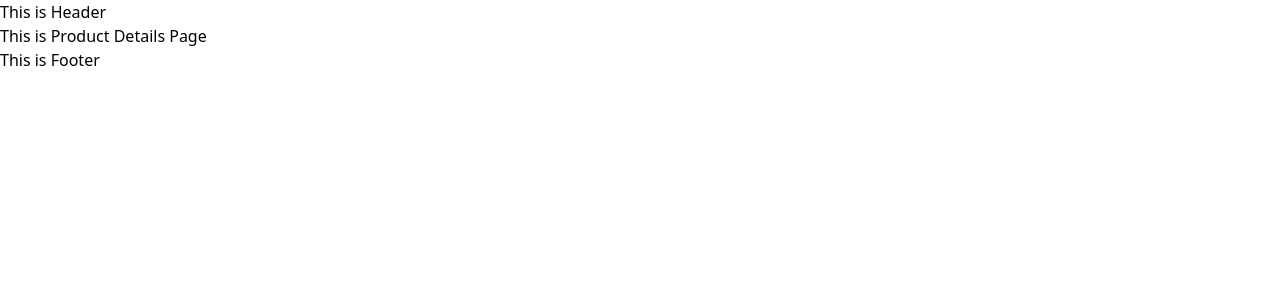
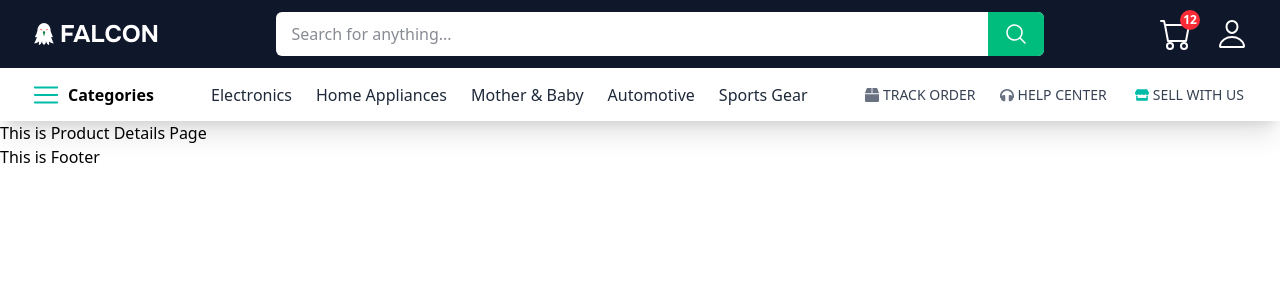
Before and after one commit to Nadim-Nion/falcon-project-steadfast, a React (Vite) app: page / in a window 1280 px wide. Shown: the top 300 px of the page. Built offline with nearby package versions, Linux system fonts and the light colour scheme.

Commit message:
responsive header for all screens

```diff
--- a/package.json
+++ b/package.json
@@ -13,6 +13,7 @@
     "@tailwindcss/vite": "^4.1.11",
     "react": "^19.1.0",
     "react-dom": "^19.1.0",
+    "react-icons": "^5.5.0",
     "react-router": "^7.6.3",
     "tailwindcss": "^4.1.11"
   },
--- a/src/index.css
+++ b/src/index.css
@@ -1,4 +1,9 @@
 @import "tailwindcss";
+
+@theme {
+  /* Custom monitor breakpoint */
+  --breakpoint-3xl: "1920px";
+}
 
 /* :root {
   font-family: system-ui, Avenir, Helvetica, Arial, sans-serif;
--- a/src/pages/shared/Header.jsx
+++ b/src/pages/shared/Header.jsx
@@ -1,10 +1,238 @@
-import React from "react";
+import React, { useState } from "react";
+import { HiMagnifyingGlass } from "react-icons/hi2";
+import { BsCart } from "react-icons/bs";
+import { IoPersonOutline } from "react-icons/io5";
+import { RxHamburgerMenu } from "react-icons/rx";
+import { FaBox, FaHeadphones, FaStore, FaTimes } from "react-icons/fa";
+import falcon from "../../assets/images/falcon.png";
 
 const Header = () => {
+  const [isMobileMenuOpen, setIsMobileMenuOpen] = useState(false);
+  const [isSearchOpen, setIsSearchOpen] = useState(false);
+
+  const toggleMobileMenu = () => {
+    setIsMobileMenuOpen(!isMobileMenuOpen);
+  };
+
+  const toggleSearch = () => {
+    setIsSearchOpen(!isSearchOpen);
+  };
+
   return (
-    <div>
-      <h2>This is Header</h2>
-    </div>
+    <header className="bg-slate-900 text-white">
+      {/* Top header */}
+      <div className="flex items-center justify-between px-3 py-3 sm:px-4 md:px-6 lg:px-8">
+        {/* Mobile hamburger menu button */}
+        <div className="flex items-center space-x-2 md:hidden">
+          <button
+            onClick={toggleMobileMenu}
+            className="text-white hover:text-gray-200 transition-colors"
+          >
+            {isMobileMenuOpen ? (
+              <FaTimes className="w-6 h-6" />
+            ) : (
+              <RxHamburgerMenu className="w-6 h-6" />
+            )}
+          </button>
+        </div>
+
+        {/* Falcon Logo Container */}
+        <div className="flex items-center space-x-2 md:space-x-6">
+          {/* Logo */}
+          <div className="flex items-center space-x-2">
+            <img src={falcon} alt="Falcon Logo" />
+          </div>
+        </div>
+
+        {/* Search bar container*/}
+        <div className="hidden md:flex flex-1 max-w-xl lg:max-w-2xl xl:max-w-3xl mx-4 lg:mx-8">
+          <div className="relative w-full">
+            <input
+              type="text"
+              placeholder="Search for anything..."
+              className="w-full px-3 py-2 lg:px-4 lg:py-2.5 pr-12 text-gray-900 bg-white rounded-md border-0 focus:outline-none focus:ring-2 focus:ring-emerald-500 text-sm lg:text-base"
+            />
+            <button className="absolute right-0 top-0 h-full px-3 lg:px-4 bg-emerald-500 text-white rounded-r-md hover:bg-emerald-600 transition-colors">
+              <HiMagnifyingGlass className="w-5 h-5 lg:w-6 lg:h-6" />
+            </button>
+          </div>
+        </div>
+
+        {/* Mobile only search button (icon) */}
+        <div className="md:hidden">
+          <button
+            onClick={toggleSearch}
+            className="text-white hover:text-gray-200 transition-colors"
+          >
+            <HiMagnifyingGlass className="w-6 h-6" />
+          </button>
+        </div>
+
+        {/* Cart and Profile container */}
+        <div className="flex items-center space-x-3 md:space-x-4 lg:space-x-6">
+          {/* Cart */}
+          <div className="relative">
+            <BsCart className="w-6 h-6 md:w-7 md:h-7 lg:w-8 lg:h-8" />
+            <span className="absolute -top-2 -right-2 bg-red-500 text-white text-xs rounded-full w-4 h-4 md:w-5 md:h-5 flex items-center justify-center font-semibold">
+              12
+            </span>
+          </div>
+
+          {/* Profile */}
+          <IoPersonOutline className="w-6 h-6 md:w-7 md:h-7 lg:w-8 lg:h-8" />
+        </div>
+      </div>
+
+      {/* Mobile only Search Bar */}
+      {isSearchOpen && (
+        <div className="md:hidden px-3 pb-3">
+          <div className="relative">
+            <input
+              type="text"
+              placeholder="Search for anything..."
+              className="w-full px-3 py-2 pr-12 text-gray-900 bg-white rounded-md border-0 focus:outline-none focus:ring-2 focus:ring-emerald-500"
+            />
+            <button className="absolute right-0 top-0 h-full px-3 bg-emerald-500 text-white rounded-r-md hover:bg-emerald-600 transition-colors">
+              <HiMagnifyingGlass className="w-5 h-5" />
+            </button>
+          </div>
+        </div>
+      )}
+
+      {/* Bottom Navigation menu - Desktop */}
+      <div className="hidden md:block border-t bg-white shadow-xl">
+        <div className="flex items-center justify-between px-4 lg:px-8 py-3">
+          {/* Categories Container */}
+          <div className="flex items-center space-x-2 lg:space-x-8">
+            {/* Categories */}
+            <div className="flex items-center space-x-2 font-semibold text-black">
+              <RxHamburgerMenu className="text-teal-500 w-6 h-6 lg:w-7 lg:h-7" />
+              <span className="text-sm lg:text-base">Categories</span>
+            </div>
+          </div>
+
+          {/* Main Nav Links */}
+          <nav className="lg:flex items-center space-x-4 xl:space-x-6 text-sm xl:text-base font-normal">
+            <a
+              href="#"
+              className="text-gray-800 hover:text-teal-600 transition-colors whitespace-nowrap"
+            >
+              Electronics
+            </a>
+            <a
+              href="#"
+              className="text-gray-800 transition-colors whitespace-nowrap"
+            >
+              Home Appliances
+            </a>
+            <a
+              href="#"
+              className="text-gray-800 transition-colors whitespace-nowrap"
+            >
+              Mother & Baby
+            </a>
+            <a
+              href="#"
+              className="text-gray-800 transition-colors whitespace-nowrap"
+            >
+              Automotive
+            </a>
+            <a
+              href="#"
+              className="text-gray-800 transition-colors whitespace-nowrap"
+            >
+              Sports Gear
+            </a>
+          </nav>
+
+          {/* Extra Icons Container */}
+          <div className="flex items-center space-x-3 lg:space-x-4 xl:space-x-6 text-xs lg:text-sm font-normal">
+            {/* Track Order */}
+            <div className="hidden xl:flex items-center space-x-1 text-gray-700 cursor-pointer hover:text-teal-600 transition">
+              <FaBox className="text-gray-500" />
+              <span>TRACK ORDER</span>
+            </div>
+
+            {/* Help Center */}
+            <div className="hidden lg:flex items-center space-x-1 text-gray-700 cursor-pointer hover:text-teal-600 transition">
+              <FaHeadphones className="text-gray-500" />
+              <span className="hidden xl:inline">HELP CENTER</span>
+              <span className="xl:hidden">HELP</span>
+            </div>
+
+            {/* Sell With Us */}
+            <div className="flex items-center space-x-1 text-gray-700 cursor-pointer hover:text-teal-600 transition">
+              <FaStore className="text-teal-500" />
+              <span className="hidden lg:inline">SELL WITH US</span>
+              <span className="lg:hidden">SELL</span>
+            </div>
+          </div>
+        </div>
+      </div>
+
+      {/* Mobile Navigation Menu */}
+      {isMobileMenuOpen && (
+        <div className="md:hidden bg-white border-t shadow-xl">
+          <div className="px-4 py-3">
+            {/* Categories */}
+            <div className="flex items-center space-x-2 font-semibold text-black mb-4">
+              <RxHamburgerMenu className="text-teal-500 w-6 h-6" />
+              <span>Categories</span>
+            </div>
+
+            {/* Mobile Nav Links */}
+            <nav className="space-y-3 mb-4">
+              <a
+                href="#"
+                className="block text-gray-800 hover:text-teal-600 transition-colors py-2"
+              >
+                Electronics
+              </a>
+              <a
+                href="#"
+                className="block text-gray-800 hover:text-teal-600 transition-colors py-2"
+              >
+                Home Appliances
+              </a>
+              <a
+                href="#"
+                className="block text-gray-800 hover:text-teal-600 transition-colors py-2"
+              >
+                Mother & Baby
+              </a>
+              <a
+                href="#"
+                className="block text-gray-800 hover:text-teal-600 transition-colors py-2"
+              >
+                Automotive
+              </a>
+              <a
+                href="#"
+                className="block text-gray-800 hover:text-teal-600 transition-colors py-2"
+              >
+                Sports Gear
+              </a>
+            </nav>
+
+            {/* Mobile Extra Links */}
+            <div className="space-y-3 pt-4 border-t">
+              <div className="flex items-center space-x-2 text-gray-700 cursor-pointer hover:text-teal-600 transition">
+                <FaBox className="text-gray-500" />
+                <span className="text-sm">TRACK ORDER</span>
+              </div>
+              <div className="flex items-center space-x-2 text-gray-700 cursor-pointer hover:text-teal-600 transition">
+                <FaHeadphones className="text-gray-500" />
+                <span className="text-sm">HELP CENTER</span>
+              </div>
+              <div className="flex items-center space-x-2 text-gray-700 cursor-pointer hover:text-teal-600 transition">
+                <FaStore className="text-teal-500" />
+                <span className="text-sm">SELL WITH US</span>
+              </div>
+            </div>
+          </div>
+        </div>
+      )}
+    </header>
   );
 };
 
```
Also changed, not shown: 1 other file (tests, documents, lock files or other folders).
